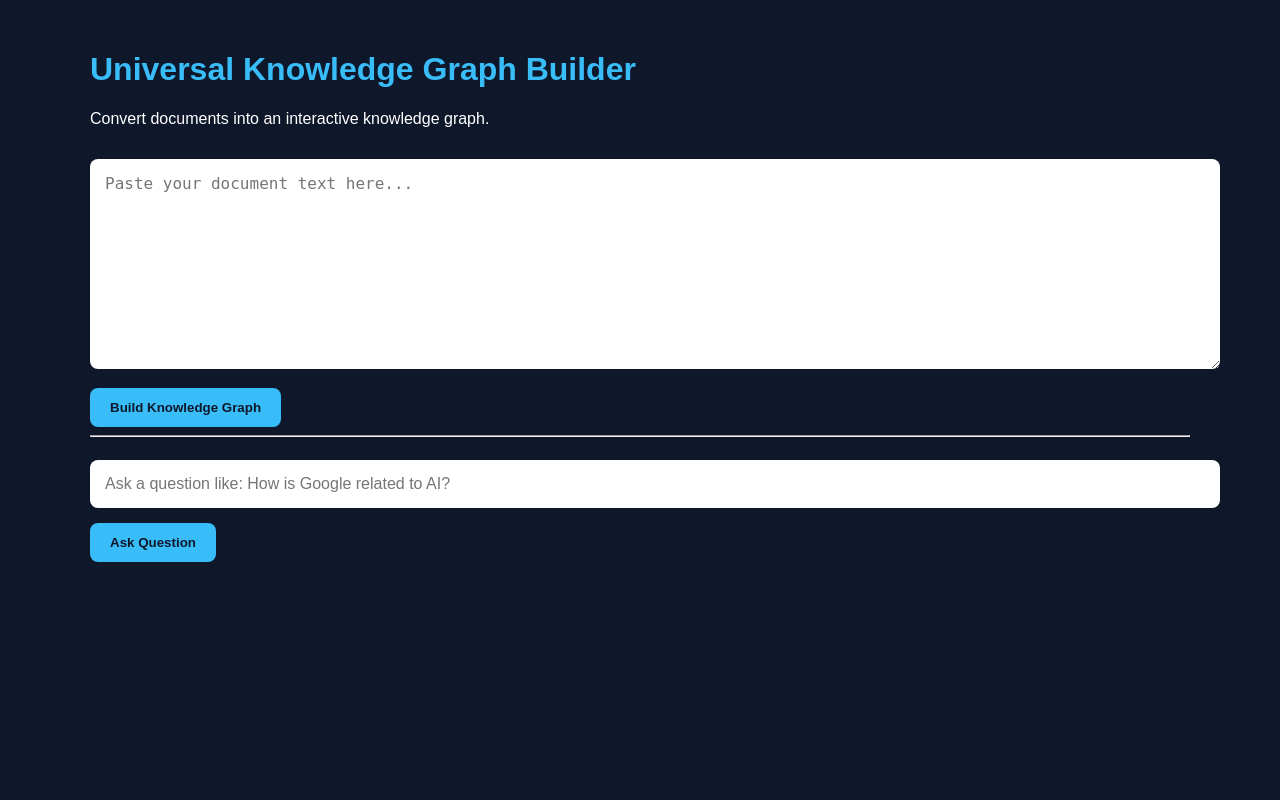
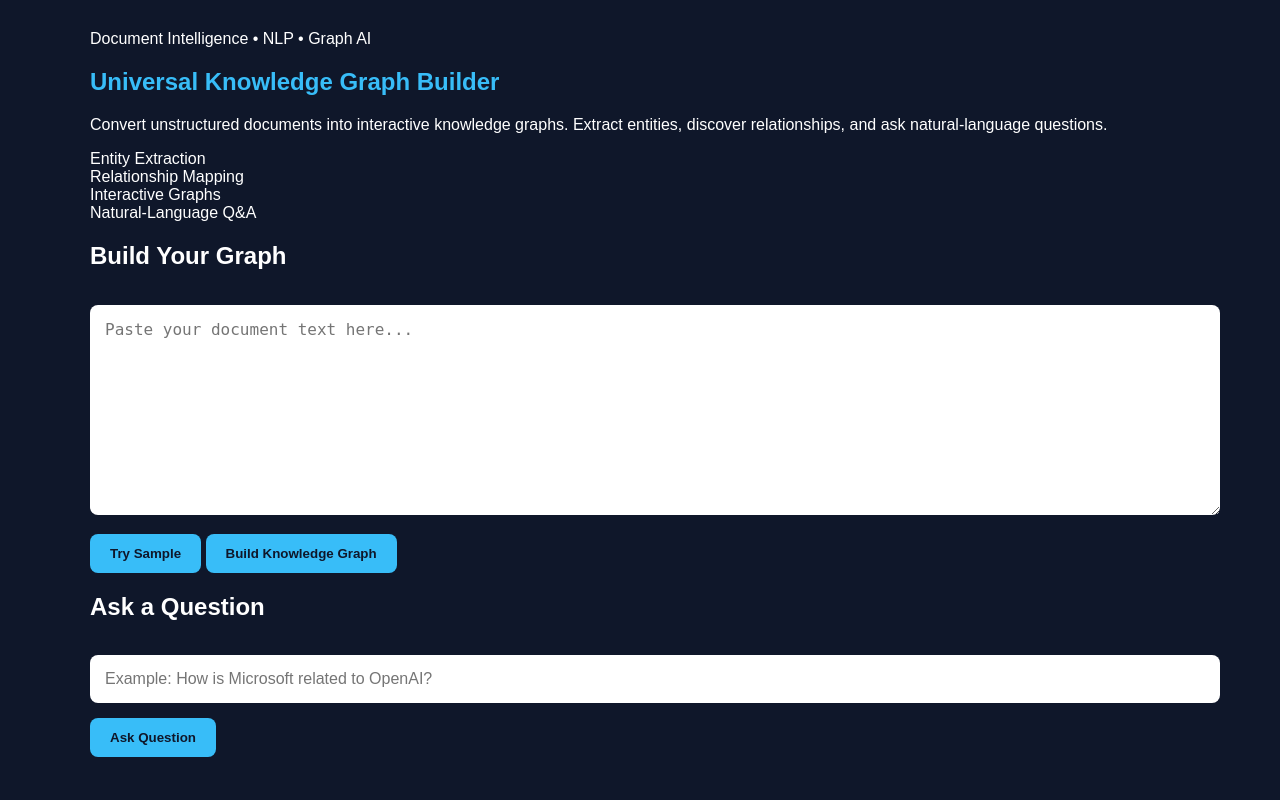
Before and after one commit to CharanISA/universal-knowledge-graph-builder, a Flask app: page / in a window 1280 px wide. Run offline with Flask 3, Linux system fonts and the light colour scheme.

Commit message:
changed index.html

```diff
--- a/templates/index.html
+++ b/templates/index.html
@@ -2,68 +2,113 @@
 <html>
 <head>
     <title>Universal Knowledge Graph Builder</title>
-    <link rel="stylesheet" href="/static/style.css">
+    <link rel="stylesheet" href="{{ url_for('static', filename='style.css') }}">
 </head>
 <body>
 
 <div class="container">
+
+    <section class="hero">
+        <div class="badge">Document Intelligence • NLP • Graph AI</div>
         <h1>Universal Knowledge Graph Builder</h1>
-    <p>Convert documents into an interactive knowledge graph.</p>
+        <p>
+            Convert unstructured documents into interactive knowledge graphs.
+            Extract entities, discover relationships, and ask natural-language questions.
+        </p>
+    </section>
 
-    <form method="POST">
+    <section class="features">
+        <div class="feature-card">Entity Extraction</div>
+        <div class="feature-card">Relationship Mapping</div>
+        <div class="feature-card">Interactive Graphs</div>
+        <div class="feature-card">Natural-Language Q&A</div>
+    </section>
+
+    <section class="panel">
+        <h2>Build Your Graph</h2>
+
+        <form method="POST" id="graphForm">
             <textarea
+                id="documentText"
                 name="document_text"
                 placeholder="Paste your document text here..."></textarea>
 
+            <div class="button-row">
+                <button type="button" onclick="loadSample()">Try Sample</button>
                 <button type="submit">Build Knowledge Graph</button>
+            </div>
         </form>
+    </section>
 
-    <hr>
+    <section class="panel">
+        <h2>Ask a Question</h2>
 
         <form method="POST">
             <input
                 type="text"
                 name="question"
-            placeholder="Ask a question like: How is Google related to AI?">
+                placeholder="Example: How is Microsoft related to OpenAI?">
 
             <button type="submit">Ask Question</button>
         </form>
+    </section>
 
     {% if graph_ready %}
+    <section class="panel">
         <h2>Interactive Knowledge Graph</h2>
-        <iframe src="/static/graph.html"></iframe>
+        <iframe src="{{ url_for('static', filename='graph.html') }}"></iframe>
+    </section>
     {% endif %}
 
     {% if relationships %}
+    <section class="panel">
         <h2>Extracted Relationships</h2>
-        <ul>
+
+        <div class="relationship-grid">
             {% for rel in relationships %}
-                <li>
-                    <strong>{{ rel.source }}</strong>
-                    → {{ rel.relationship }} →
-                    <strong>{{ rel.target }}</strong>
-                </li>
+                <div class="relationship-card">
+                    <span>{{ rel.source }}</span>
+                    <small>{{ rel.relationship }}</small>
+                    <span>{{ rel.target }}</span>
+                </div>
             {% endfor %}
-        </ul>
+        </div>
+    </section>
     {% endif %}
 
     {% if answer %}
+    <section class="panel">
         <h2>Answer</h2>
 
         {% if answer is string %}
-            <p>{{ answer }}</p>
+            <p class="answer-box">{{ answer }}</p>
         {% else %}
-            <ul>
+            <div class="answer-list">
                 {% for item in answer %}
-                    <li>
-                        {{ item.source }} is related to {{ item.target }}
-                        because: "{{ item.sentence }}"
-                    </li>
+                    <div class="answer-box">
+                        <strong>{{ item.source }}</strong> is related to
+                        <strong>{{ item.target }}</strong>
+                        <br>
+                        <small>{{ item.sentence }}</small>
+                    </div>
                 {% endfor %}
-            </ul>
+            </div>
         {% endif %}
+    </section>
     {% endif %}
+
 </div>
+
+<script>
+function loadSample() {
+    document.getElementById("documentText").value =
+`Microsoft partnered with OpenAI to develop advanced AI systems.
+Google develops machine learning technologies for search and cloud computing.
+Amazon Web Services provides cloud infrastructure for enterprise companies.
+OpenAI works with Microsoft Azure to deploy artificial intelligence tools.
+Researchers use knowledge graphs to understand relationships between concepts.`;
+}
+</script>
 
 </body>
 </html>
```
Lines whose indentation alone changed are shown as unchanged.
